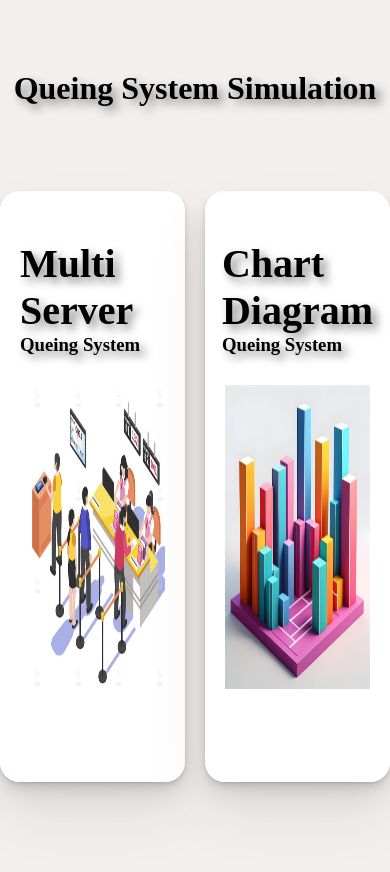
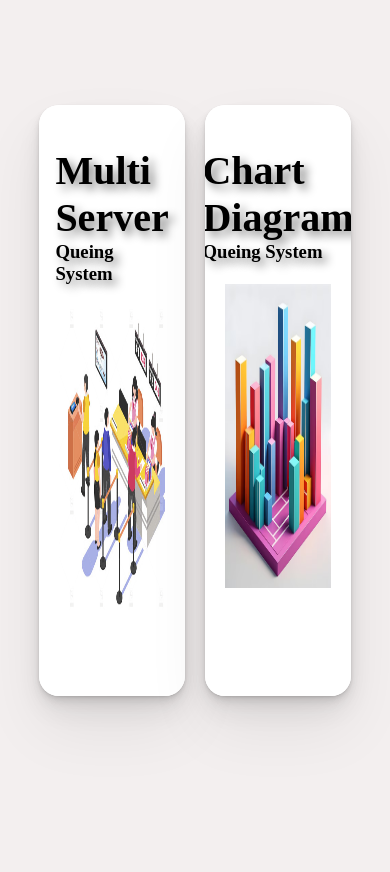
Before and after one commit to Ibraq9/Queing-System-Simulation, a plain HTML site: page index.html in a window 390 px wide. After the commit the page ends 844 px from the top, so only its background shows below. Drawn offline with nearby package versions, Linux system fonts and the light colour scheme; a script that the page names is missing.

Commit message:
style edit

```diff
--- a/index.html
+++ b/index.html
@@ -12,11 +12,8 @@
 
 <body>
 
-    <div id="title-project">
-        <h1>Queing System Simulation</h1>
-    </div>
 
-    <section id="all-card-container">
+
         <section id="main-section">
             <div class="card" id="Multi-QS-Card">
                 <div class="card-inner">
@@ -152,7 +149,6 @@
 
             </div>
         </section>
-    </section>
 
     <script src="script.js"></script>
     <script src="https://cdn.jsdelivr.net/npm/chart.js"></script>
--- a/style.css
+++ b/style.css
@@ -7,9 +7,9 @@
 body {
     min-height: 95vh;
     width: 100%;
-    /* display: flex;
+    display: flex;
     justify-content: center;
-    align-items: center; */
+    align-items: center;
     background-color: rgb(243, 239, 239);
 }
 
@@ -429,31 +429,10 @@ p,h1,h2,h3{
 
 
 
-#all-card-container{
-    width: 100%;
-    display: flex;
-    justify-content: center;
-    align-items: center;
-}
+@media (max-width:800px){
 
 
-#title-project{
-    display: flex;
-    justify-content: center;
-    align-items: center;
-    margin-top: 70px;
-}
-
-
-
-
-@media (max-width:800px){
-
-    .card , .card-front,.card-back{
-        width: 100%;
-    }
-
     #main-section{
-        width: 100%;
+        width: 80%;
     }
 }
```
